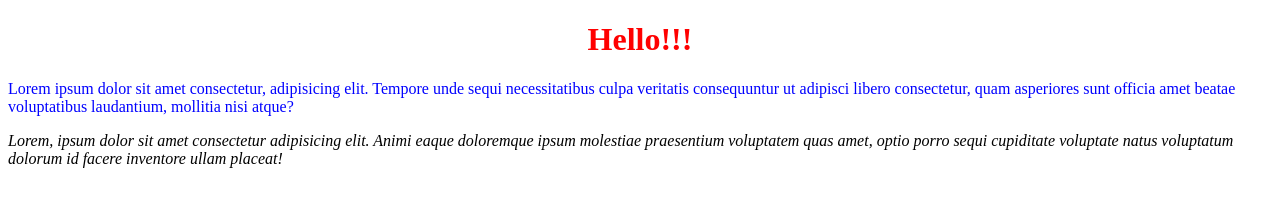
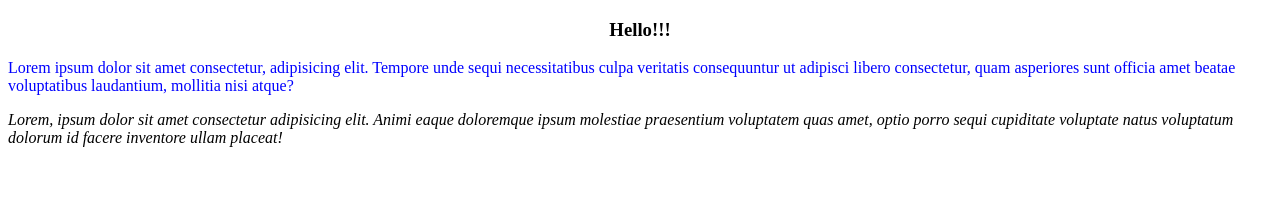
Before and after one commit to pamprojectI/test01, a plain HTML site: page index.html in a window 1280 px wide. Drawn offline with Linux system fonts and the light colour scheme.

Commit message:
Update index.html

```diff
--- a/index.html
+++ b/index.html
@@ -16,7 +16,7 @@ p {
 </style>
 <body>
 
-    <center><h1>Hello!!!</H1></center>
+    <center><h3>Hello!!!</H3></center>
     <p>Lorem ipsum dolor sit amet consectetur, adipisicing elit. Tempore unde sequi necessitatibus culpa veritatis consequuntur ut adipisci libero consectetur, quam asperiores sunt officia amet beatae voluptatibus laudantium, mollitia nisi atque?</p>
     <i>Lorem, ipsum dolor sit amet consectetur adipisicing elit. Animi eaque doloremque ipsum molestiae praesentium voluptatem quas amet, optio porro sequi cupiditate voluptate natus voluptatum dolorum id facere inventore ullam placeat!</i>
 </body>
```
